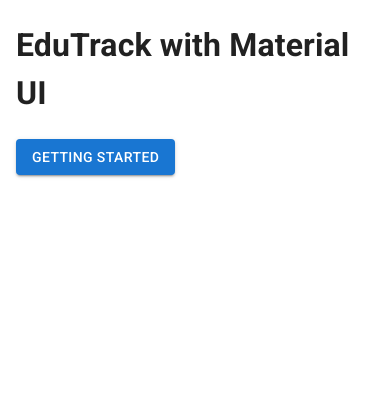
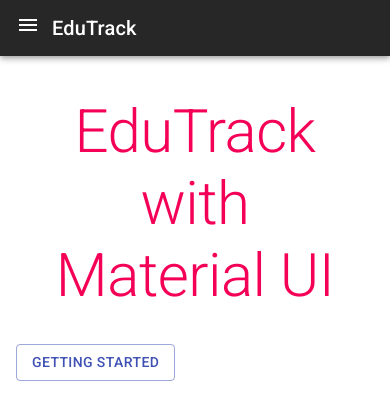
Before and after one commit to pgdiaz/edu-track, a React (Vite) app: page / in a window 390 px wide. Shown: the top 420 px of the page. Built offline with nearby package versions, Linux system fonts and the light colour scheme.

Commit message:
Add responsive app bar

```diff
--- a/src/App.jsx
+++ b/src/App.jsx
@@ -1,11 +1,23 @@
-import { Button, Container } from "@mui/material"
+import { Button, Container, Typography } from "@mui/material"
+import NavBar from "./navbar/NavBar"
 
 function App() {
   return (
-    <Container>
-      <h1>EduTrack with Material UI</h1>
-      <Button variant="contained">Getting Started</Button>
-    </Container>
+    <>
+      <NavBar />
+      <Container sx={{ mt: 5 }}>
+        <Typography
+          variant="h2"
+          component="h1"
+          m={2}
+          color="secondary"
+          align="center"
+          pb={2}>
+          EduTrack with Material UI
+        </Typography>
+        <Button variant="outlined">Getting Started</Button>
+      </Container>
+    </>
   )
 }
 
--- a/src/main.jsx
+++ b/src/main.jsx
@@ -8,14 +8,17 @@
 import "@fontsource/roboto/700.css";
 import './index.css'
 
-import { CssBaseline } from '@mui/material'
+import { CssBaseline, ThemeProvider } from '@mui/material'
 import { SnackbarProvider } from 'notistack';
+import theme from './theme';
 
 ReactDOM.createRoot(document.getElementById('root')).render(
   <React.StrictMode>
     <CssBaseline />
-    <SnackbarProvider>
-      <App />
-    </SnackbarProvider>
+    <ThemeProvider theme={theme}>
+      <SnackbarProvider>
+        <App />
+      </SnackbarProvider>
+    </ThemeProvider>
   </React.StrictMode>,
 )
--- /dev/null
+++ b/src/navbar/NavBar.jsx
@@ -0,0 +1,62 @@
+import { AppBar, Box, Button, Drawer, IconButton, Toolbar, Typography } from "@mui/material";
+
+import MenuIcon from "@mui/icons-material/Menu";
+import NavList from "./NavList";
+import { useState } from "react";
+
+const navLinks = [
+    { title: "Home", path: "#" },
+    { title: "Login", path: "#login" },
+    { title: "Register", path: "#register" },
+];
+
+export default function NavBar() {
+    const [open, setOpen] = useState(false);
+
+    return (
+        <>
+            <AppBar position="static">
+                <Toolbar>
+                    <IconButton
+                        color="inherit"
+                        size="large"
+                        edge="start"
+                        aria-label="menu"
+                        onClick={() => setOpen(true)}
+                        sx={{ display: { xs: "block", sm: "none" } }}
+                    >
+                        <MenuIcon />
+                    </IconButton>
+                    <Typography
+                        variant="h6"
+                        sx={{ flexGrow: 1 }}
+                    >
+                        EduTrack
+                    </Typography>
+                    <Box sx={{ display: { xs: "none", sm: "block" } }}>
+                        {navLinks.map((link) => (
+                            <Button
+                                key={link.title}
+                                sx={{ color: "#fff" }}
+                                href={link.path}
+                            >
+                                {link.title}
+                            </Button>
+                        ))}
+                    </Box>
+                </Toolbar>
+            </AppBar>
+            <Drawer
+                anchor="left"
+                open={open}
+                onClose={() => setOpen(false)}
+                sx={{ display: { xs: "flex", sm: "none" } }}
+            >
+                <NavList
+                    onClick={() => setOpen(false)}
+                    navLinks={navLinks}
+                />
+            </Drawer>
+        </>
+    );
+}
--- /dev/null
+++ b/src/navbar/NavList.jsx
@@ -0,0 +1,36 @@
+import {
+    Box,
+    Divider,
+    List,
+    ListItem,
+    ListItemButton,
+    ListItemText,
+} from "@mui/material";
+
+export default function NavList({ onClick, navLinks }) {
+    return (
+        <Box
+            sx={{ width: 250 }}
+            onClick={onClick}
+        >
+            <nav aria-label="main mailbox folders">
+                <List>
+                    {navLinks.map((item) => (
+                        <ListItem
+                            disablePadding
+                            key={item.title}
+                        >
+                            <ListItemButton
+                                href={item.path}
+                                component="a"
+                            >
+                                <ListItemText primary={item.title} />
+                            </ListItemButton>
+                        </ListItem>
+                    ))}
+                </List>
+            </nav>
+            <Divider />
+        </Box>
+    );
+}
--- /dev/null
+++ b/src/theme.js
@@ -0,0 +1,15 @@
+import { createTheme } from "@mui/material/styles";
+
+const theme = createTheme({
+    palette: {
+        mode: 'dark',
+        primary: {
+            main: '#3f51b5',
+        },
+        secondary: {
+            main: '#f50057',
+        },
+    },
+});
+
+export default theme;
```
